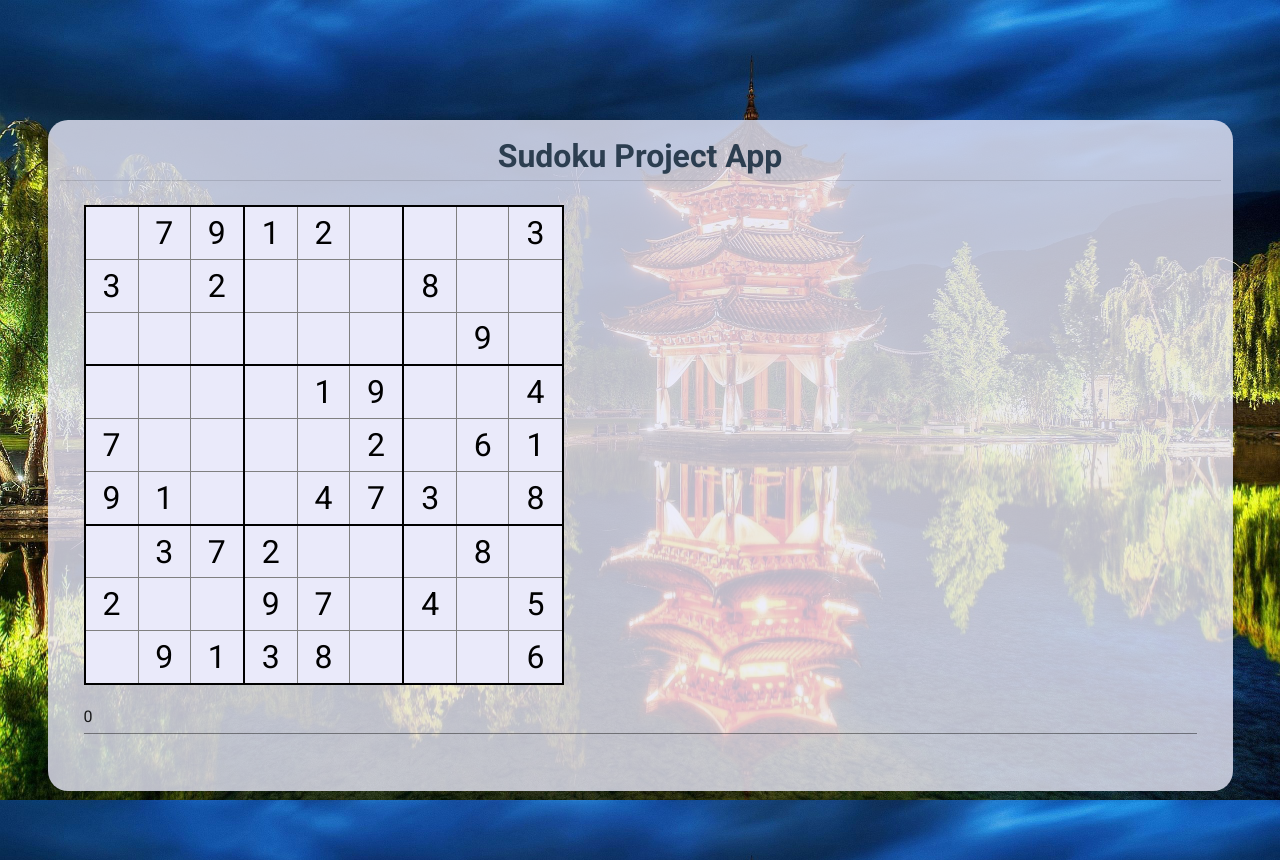
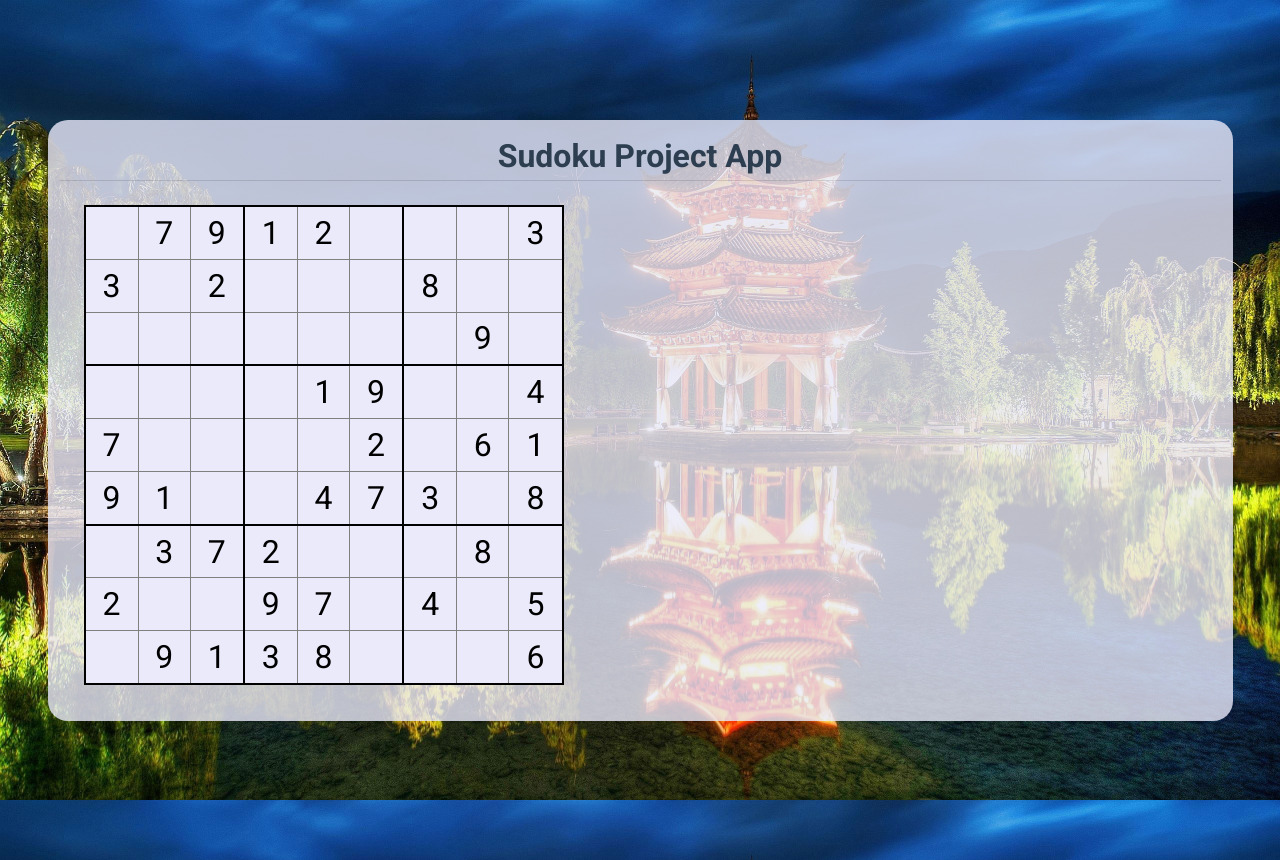
Before and after one commit to trisub49/sudoku_frontend, a Vue app: page / in a window 1280 px wide. Built offline with nearby package versions, Linux system fonts and the light colour scheme.

Commit message:
unnecessary method for test removed

```diff
--- a/src/components/GameBoard.vue
+++ b/src/components/GameBoard.vue
@@ -10,7 +10,6 @@
 					</td>
 				</tr>
 			</table>
-			<v-text-field @change="showNumbers()" v-model="numberChecked" />
 		</v-container>
 	</v-container>
 </template>
@@ -285,18 +284,6 @@ export default {
 			}
 			return false;
 		},
-		showNumbers() {
-			for(let row = 0; row < 9; row ++) {
-				for(let col = 0; col < 9; col ++) {
-					let cell = document.getElementById(`input_row${row + 1}col${col + 1}`);
-					if(this.table[row][col] == this.numberChecked) {
-						cell.style.color = 'red';
-					} else {
-						cell.style.color = 'black';
-					}
-				}
-			}
-		},
 		clearCell(row, col) {
 			let cell = document.getElementById(`input_row${row + 1}col${col + 1}`);
 			this.table[row][col] = '';
```
